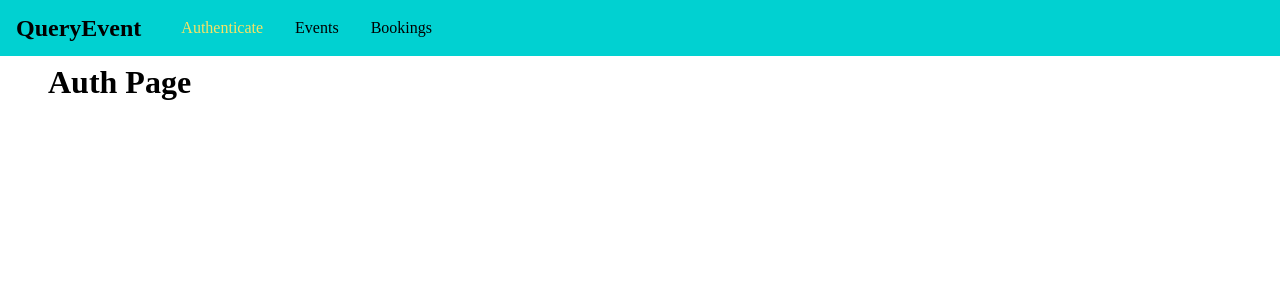
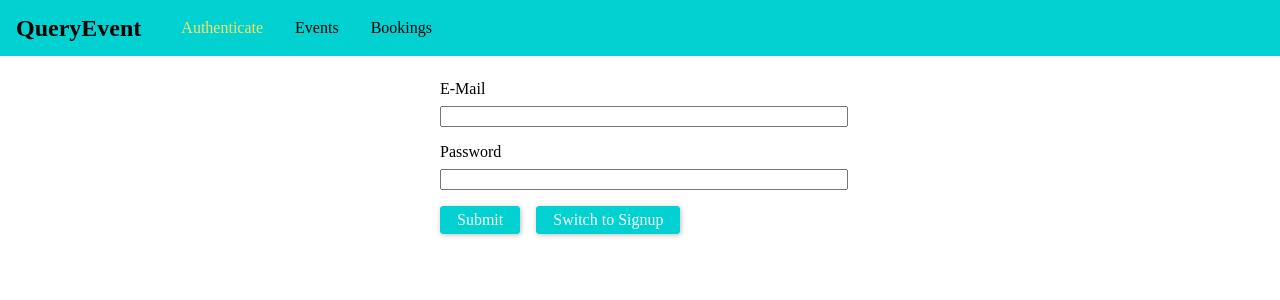
Before and after one commit to muhammedMoussa/event-query, a React (Create React App) app in the folder frontend/: page /auth in a window 1280 px wide. Shown: the top 300 px of the page. Built offline with nearby package versions, Linux system fonts and the light colour scheme; the HTML template or start-up script is replaced by a standard one.

Commit message:
added frontend authorization

```diff
--- a/frontend/src/App.js
+++ b/frontend/src/App.js
@@ -10,8 +10,8 @@
 function App() {
   return (
     <BrowserRouter>
-              <React.Fragment>
-          <MainNavigation />
+      <React.Fragment>
+        <MainNavigation />
           <main className="main-content">
             <Switch>
               <Redirect from="/" to="/auth" exact />
@@ -20,7 +20,7 @@
               <Route path="/bookings" component={BookingsPage} />
             </Switch>
           </main>
-        </React.Fragment>
+      </React.Fragment>
     </BrowserRouter>
   );
 }
--- /dev/null
+++ b/frontend/src/pages/Auth.css
@@ -0,0 +1,37 @@
+.auth-form {
+    width: 25rem;
+    max-width: 80%;
+    margin: 5rem auto;
+  }
+
+  .form-control label,
+  .form-control input {
+    width: 100%;
+    display: block;
+  }
+
+  .form-control label {
+    margin-bottom: 0.5rem;
+  }
+
+  .form-control {
+    margin-bottom: 1rem;
+  }
+
+  .form-actions button {
+    background: #01d1d1;
+    font: inherit;
+    border: 1px solid #01d1d1;
+    border-radius: 3px;
+    padding: 0.25rem 1rem;
+    margin-right: 1rem;
+    box-shadow: 1px 1px 5px rgba(0, 0, 0, 0.26);
+    color: white;
+    cursor: pointer;
+  }
+
+  .form-actions button:hover,
+  .form-actions button:active {
+      background: #01a7a7;
+      border-color: #01a7a7;
+  }
--- a/frontend/src/pages/Auth.js
+++ b/frontend/src/pages/Auth.js
@@ -1,9 +1,99 @@
 import React, { Component } from 'react';
+import './Auth.css';
 
 class AuthPage extends Component {
+    state = {
+        isLogin: true
+    };
+
+    switchModeHandler = () => {
+        this.setState(prevState => {
+            return {
+                isLogin: !this.state.isLogin
+            };
+        });
+    };
+
+    constructor(props) {
+        super(props);
+        this.emailEl = React.createRef();
+        this.passwordEl = React.createRef();
+    };
+
+    submitHandler = event => {
+        event.preventDefault();
+        const email = this.emailEl.current.value;
+        const password = this.passwordEl.current.value;
+
+        if(email.trim().length === 0 || password.trim().length === 0) {
+            return;
+            /*TODO: ADD TOAST HERE */
+        }
+
+        let requestBody = {
+            query: `
+              query {
+                login(email: "${email}", password: "${password}") {
+                  userId
+                  token
+                  tokenExpiration
+                }
+              }
+            `
+          };
+
+          if (!this.state.isLogin) {
+            requestBody = {
+              query: `
+                mutation {
+                  createUser(userInput: {email: "${email}", password: "${password}"}) {
+                    _id
+                    email
+                  }
+                }
+              `
+            };
+          }
+
+        fetch('http://localhost:3003/graphql', {
+            method: 'POST',
+            body: JSON.stringify(requestBody),
+            headers: {
+                'Content-Type': 'application/json'
+            }
+        })
+        .then(res => {
+            if(res.status !== 200 && res.status !== 201) {
+                throw new Error('Failed!');
+            }
+            return res.json();
+        })
+        .then(res => {
+            console.log(res);
+        })
+        .catch(error =>  {
+            console.log(error);
+        });
+    };
+
     render() {
         return (
-            <h1>Auth Page</h1>
+            <form className="auth-form" onSubmit={this.submitHandler}>
+                <div className="form-control">
+                    <label htmlFor="email">E-Mail</label>
+                    <input type="email" id="email" ref={this.emailEl} />
+                </div>
+                <div className="form-control">
+                    <label htmlFor="password">Password</label>
+                    <input type="password" id="password" ref={this.passwordEl} />
+                </div>
+                <div className="form-actions">
+                    <button type="submit">Submit</button>
+                    <button type="button" onClick={this.switchModeHandler}>
+                        Switch to {this.state.isLogin ? 'Signup' : 'Login'}
+                    </button>
+                </div>
+            </form>
         )
     }
 }
```
Also changed, not shown: 1 other file (tests, documents, lock files or other folders).
